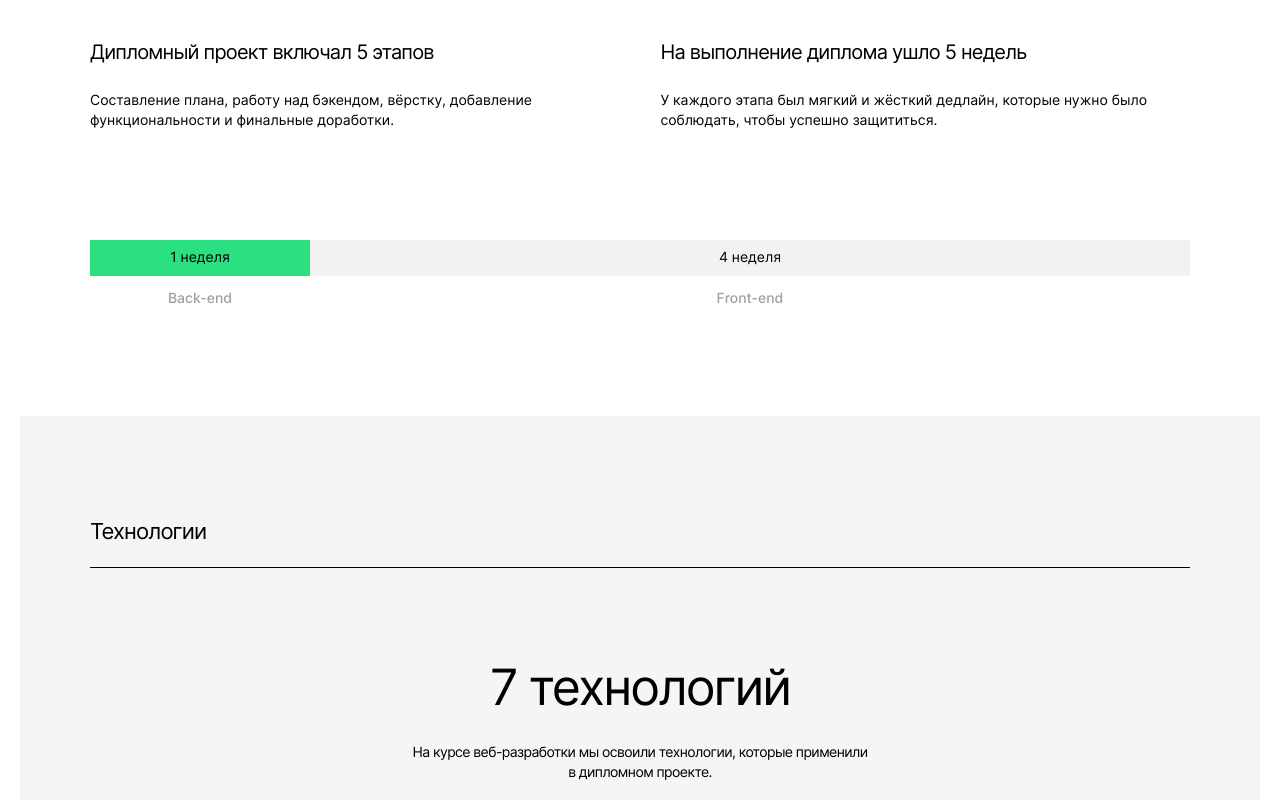
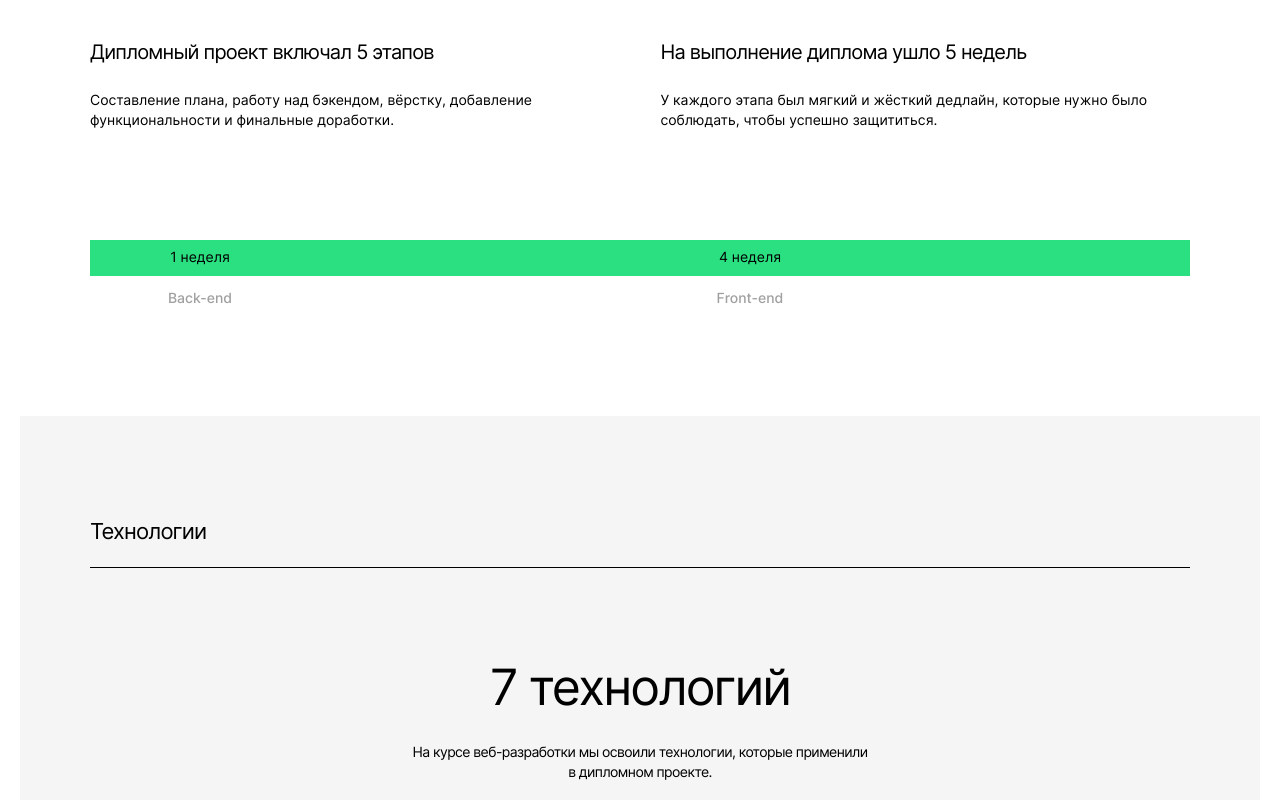
Before and after one commit to Balzak1976/movies-explorer-frontend, a React (Create React App) app: page / in a window 1280 px wide. Shown: the part 840-1640 px from the top of the page. Built offline with nearby package versions, Linux system fonts and the light colour scheme.

Commit message:
ref: AboutProject

```diff
--- a/src/components/Main/AboutProject/AboutProject.css
+++ b/src/components/Main/AboutProject/AboutProject.css
@@ -64,8 +64,12 @@
   align-items: center;
   background-color: #f2f2f2;
   font-weight: 400;
+}
 
+.timeline__graph:first-child {
+  background-color: #2BE080;
 }
+
 .timeline__caption {
   min-height: 36px;
   display: flex;
@@ -74,7 +78,3 @@
   font-weight: 500;
   color: #A0A0A0;
 }
-
-.bg_color_1 {
-  background-color: #2BE080;
-}
--- a/src/components/Main/AboutProject/AboutProject.js
+++ b/src/components/Main/AboutProject/AboutProject.js
@@ -12,9 +12,10 @@ const PROJECT_LIST = [
     subtitle: 'У каждого этапа был мягкий и жёсткий дедлайн, которые нужно было соблюдать, чтобы успешно защититься.',
   },
 ];
-
-const TIMELINE_GRAPH = ['1 неделя', '4 неделя'];
-const TIMELINE_CAPTION = ['Back-end', 'Front-end'];
+const TIMELINE_LIST = [
+  { graph: '1 неделя', caption: 'Back-end' },
+  { graph: '4 неделя', caption: 'Front-end' },
+];
 
 function AboutProject() {
   return (
@@ -29,18 +30,14 @@ function AboutProject() {
           ))}
         </ul>
         <ul className="timeline">
-          <li>
-            <figure className="timeline__week">
-              <div className="timeline__graph bg_color_1">{TIMELINE_GRAPH[0]}</div>
-              <figcaption className="timeline__caption">{TIMELINE_CAPTION[0]}</figcaption>
-            </figure>
-          </li>
-          <li>
-            <figure className="timeline__week">
-              <div className="timeline__graph">{TIMELINE_GRAPH[1]}</div>
-              <figcaption className="timeline__caption">{TIMELINE_CAPTION[1]}</figcaption>
-            </figure>
-          </li>
+          {TIMELINE_LIST.map((v, i) => (
+            <li>
+              <figure className="timeline__week">
+                <div className="timeline__graph">{v.graph}</div>
+                <figcaption className="timeline__caption">{v.caption}</figcaption>
+              </figure>
+            </li>
+          ))}
         </ul>
       </article>
     </Section>
```
